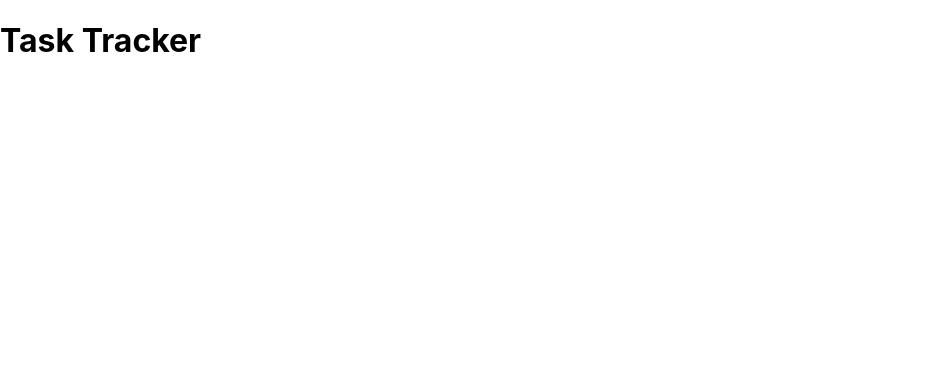
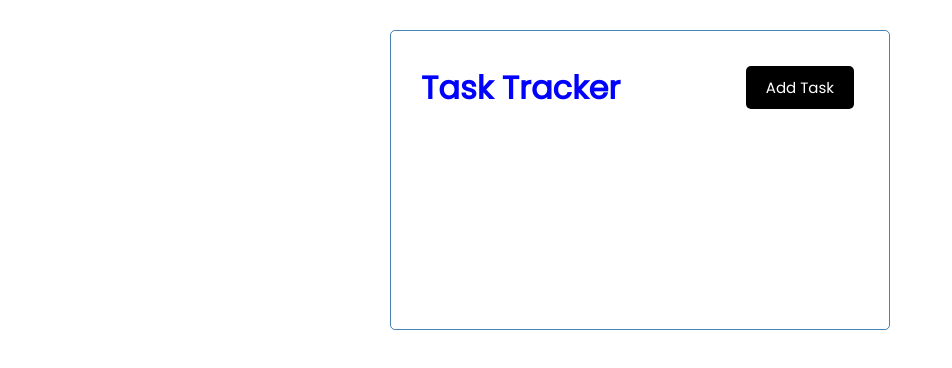
Before and after one commit to zackhamin/react-task-tracker-app, a React (Create React App) app: page / in a window 1280 px wide. Shown: the top 368 px of the page, without its empty margins (0-952 px from the left). Built offline with nearby package versions, Linux system fonts and the light colour scheme; the HTML template or start-up script is replaced by a standard one.

Commit message:
added button props

```diff
--- /dev/null
+++ b/src/components/Button.js
@@ -0,0 +1,13 @@
+
+
+const Button = ({ colour, text, onClick }) => {
+    return (
+        <button style={{backgroundColor: colour}} onClick={onClick} className="btn"> {text}</button>
+    )
+}
+
+Button.defaultProps = {
+    colour: "steel blue"
+}
+
+export default Button
--- a/src/components/Header.js
+++ b/src/components/Header.js
@@ -1,11 +1,19 @@
 import PropTypes from 'prop-types';
+import Button from './Button';
+import button from './Button'
 
 
 const Header = ({ title }) => {
 
+    const onClick = () => {
+        console.log("Clicked")
+    }
+
+
     return (
-        <header>
-            <h1> {title}</h1>
+        <header className="header">
+            <h1 style={headingStyle}> {title}</h1>
+            <Button colour="black" text="Add Task" onClick={onClick} />
 
 
 
@@ -20,5 +28,10 @@
 Header.propTypes = {
     title: PropTypes.string,
 }
+//Throws a fault if the type isn't matched. Can all add $.isRequired
+const headingStyle = {
+    color: 'blue',
+}
+//Can use the above instead of inline styling.
 
 export default Header
--- a/src/index.css
+++ b/src/index.css
@@ -1,13 +1,112 @@
-body {
+@import url('https://fonts.googleapis.com/css2?family=Poppins:wght@300;400&display=swap');
+
+* {
+  box-sizing: border-box;
   margin: 0;
-  font-family: -apple-system, BlinkMacSystemFont, 'Segoe UI', 'Roboto', 'Oxygen',
-    'Ubuntu', 'Cantarell', 'Fira Sans', 'Droid Sans', 'Helvetica Neue',
-    sans-serif;
-  -webkit-font-smoothing: antialiased;
-  -moz-osx-font-smoothing: grayscale;
+  padding: 0;
 }
 
-code {
-  font-family: source-code-pro, Menlo, Monaco, Consolas, 'Courier New',
-    monospace;
+body {
+  font-family: 'Poppins', sans-serif;
 }
+
+.container {
+  max-width: 500px;
+  margin: 30px auto;
+  overflow: auto;
+  min-height: 300px;
+  border: 1px solid steelblue;
+  padding: 30px;
+  border-radius: 5px;
+}
+
+.header {
+  display: flex;
+  justify-content: space-between;
+  align-items: center;
+  margin-bottom: 20px;
+}
+
+.btn {
+  display: inline-block;
+  background: #000;
+  color: #fff;
+  border: none;
+  padding: 10px 20px;
+  margin: 5px;
+  border-radius: 5px;
+  cursor: pointer;
+  text-decoration: none;
+  font-size: 15px;
+  font-family: inherit;
+}
+
+.btn:focus {
+  outline: none;
+}
+
+.btn:active {
+  transform: scale(0.98);
+}
+
+.btn-block {
+  display: block;
+  width: 100%;
+}
+
+.task {
+  background: #f4f4f4;
+  margin: 5px;
+  padding: 10px 20px;
+  cursor: pointer;
+}
+
+.task.reminder {
+  border-left: 5px solid green;
+}
+
+.task h3 {
+  display: flex;
+  align-items: center;
+  justify-content: space-between;
+}
+
+.add-form {
+  margin-bottom: 40px;
+}
+
+.form-control {
+  margin: 20px 0;
+}
+
+.form-control label {
+  display: block;
+}
+
+.form-control input {
+  width: 100%;
+  height: 40px;
+  margin: 5px;
+  padding: 3px 7px;
+  font-size: 17px;
+}
+
+.form-control-check {
+  display: flex;
+  align-items: center;
+  justify-content: space-between;
+}
+
+.form-control-check label {
+  flex: 1;
+}
+
+.form-control-check input {
+  flex: 2;
+  height: 20px;
+}
+
+footer {
+  margin-top: 30px;
+  text-align: center;
+}
```
Also changed, not shown: 1 other file (tests, documents, lock files or other folders).
